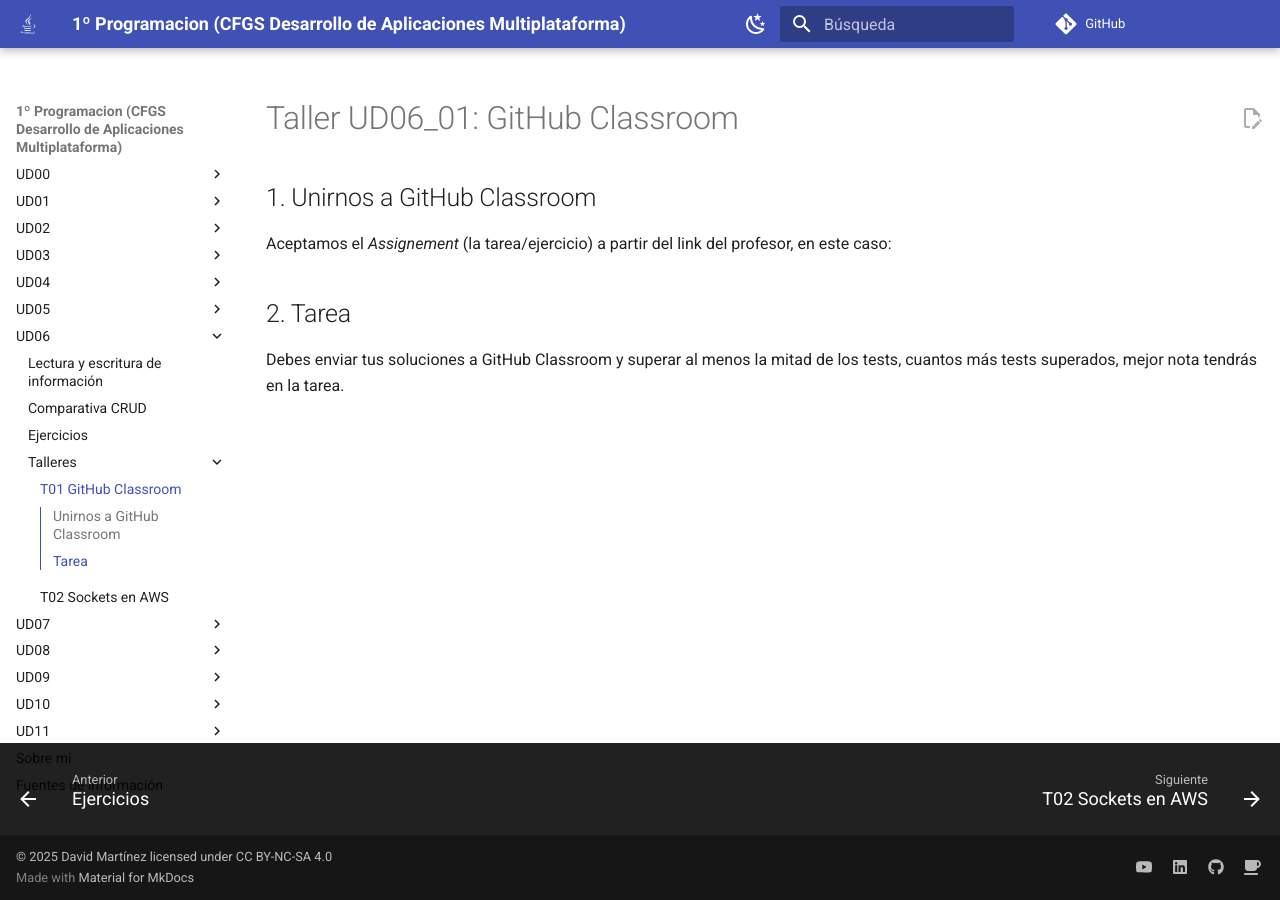
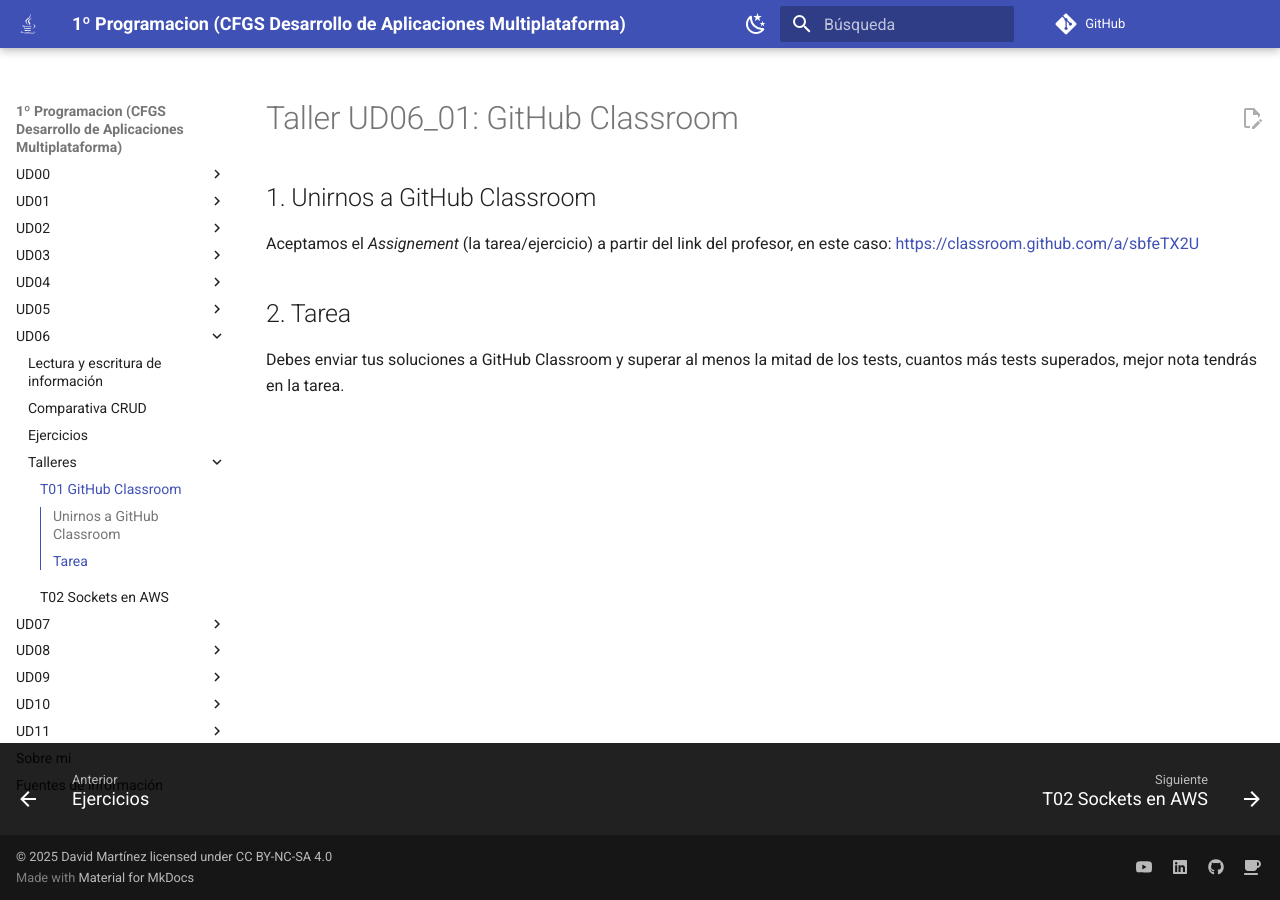
Before and after one commit to martinezpenya/1DAMProgramacion, an MkDocs documentation site: the page built from docs/UD06/UD06_T01_GitHubClassroom.md, in a window 1280 px wide. Built offline with MkDocs 1.6.1 and Material for MkDocs 9.7.7, drawn with Linux system fonts in a browser that asks for light colours; comment, search, counter and statistics services are not loaded; part of the change alters nothing that is shown.

Commit message:
add: url for github classroom assignement

```diff
--- a/docs/UD06/UD06_T01_GitHubClassroom.md
+++ b/docs/UD06/UD06_T01_GitHubClassroom.md
@@ -2,7 +2,7 @@
 
 ## Unirnos a GitHub Classroom
 
-Aceptamos el *Assignement* (la tarea/ejercicio) a partir del link del profesor, en este caso:
+Aceptamos el *Assignement* (la tarea/ejercicio) a partir del link del profesor, en este caso: https://classroom.github.com/a/sbfeTX2U
 
 ## Tarea
 
```
